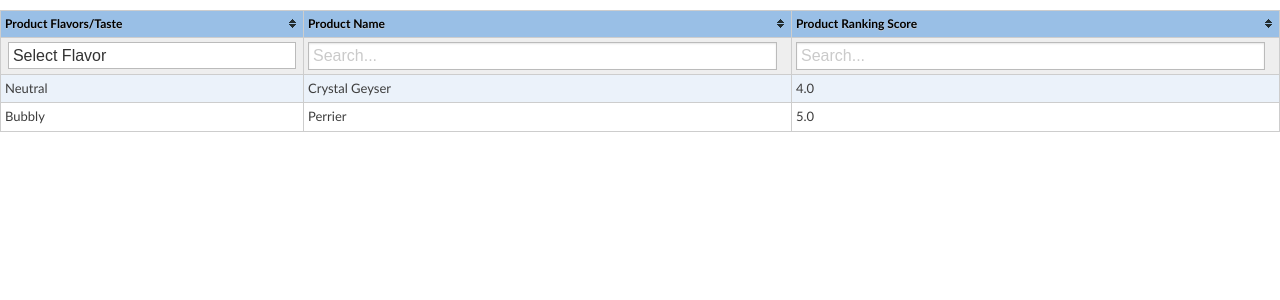
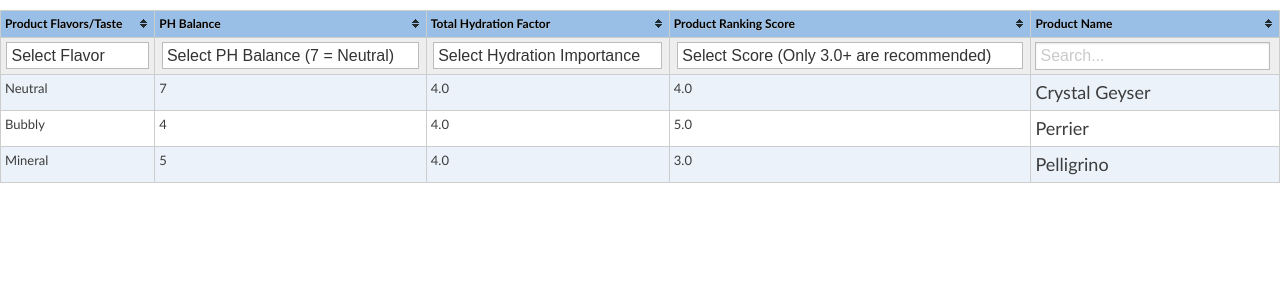
Before and after one commit to TopherK/Water, a Django app: page /recommend in a window 1280 px wide. Shown: the part 58-358 px from the top of the page. Run offline with Django 3.2, Linux system fonts and the light colour scheme; data comes from the database, SQL or seed files in the repository; both versions use the stored data as it was after the commit; parts of the project's set-up code (start-up, migrations or seed data) failed here and were passed over; some libraries are stand-ins or nearby versions.

Commit message:
Added Hydration Factor and PH Balance; Made Recommendations more filterable

```diff
--- a/Assignment_4/AddWater/forms.py
+++ b/Assignment_4/AddWater/forms.py
@@ -8,7 +8,7 @@
 class ProductForm(ModelForm):
     class Meta:
         model = Products
-        fields = ['ProductName','ProductCategory','ProductFlavor']
+        fields = ['ProductName','ProductCategory','ProductPHBalance','ProductFlavor']
 
 class FlavorsForm(ModelForm):
     class Meta:
--- a/Assignment_4/AddWater/models.py
+++ b/Assignment_4/AddWater/models.py
@@ -19,6 +19,24 @@
     ProductTotalScore = models.PositiveSmallIntegerField()
     NumberofReviews = models.PositiveSmallIntegerField()
     ProductFlavor = models.ForeignKey(Flavors)
+    ProductTotalHydrationFactor = models.PositiveIntegerField(default=0)
+
+    PH_CHOICES = (
+        (1, '1'),
+        (2, '2'),
+        (3, '3'),
+        (4, '4'),
+        (5, '5'),
+        (6, '6'),
+        (7, '7'),
+        (8, '8'),
+        (9, '9'),
+        (10, '10'),
+        (11, '11'),
+        (12, '12'),
+        (13, '13'),
+        (14, '14'),
+    )
     INT_CHOICES = (
         (1, '1'),
         (2, '2'),
@@ -26,6 +44,7 @@
         (4, '4'),
         (5, '5'),
     )
+    ProductPHBalance = models.PositiveSmallIntegerField(default=7, choices=PH_CHOICES)
     def __str__(self):
         return self.ProductName
 
@@ -39,6 +58,7 @@
         (5, '5'),
     )
     ReviewScore = models.PositiveSmallIntegerField(choices=CATEGORY_CHOICES)
+    HydrationFactor = models.PositiveSmallIntegerField(default=1, choices=CATEGORY_CHOICES)
     ReviewText = models.TextField()
     ReviewDate = models.DateTimeField(auto_now_add=True, db_index=True)
     username = models.ForeignKey(User)
--- a/Assignment_4/AddWater/templates/displayreviews.html
+++ b/Assignment_4/AddWater/templates/displayreviews.html
@@ -63,6 +63,7 @@
             <th class="username filter-select" data-placeholder="Select a User">Reviewed By</th>
             <th>Product Name</th>
             <th>Score</th>
+            <th>Hydration Factor</th>
             <th>Review</th>
             <th>Reviewed At</th>
         </thead>
@@ -73,6 +74,7 @@
                 <td> {{ element.username }}</td>
                 <td>{{ element.ProductName }}</td>
                 <td>{{ element.ReviewScore }}</td>
+                <td> {{ element.HydrationFactor }}</td>
                 <td> {{ element.ReviewText }}</td>
                 <td> {{ element.ReviewDate }}</td>
             </div>
--- a/Assignment_4/AddWater/templates/home.html
+++ b/Assignment_4/AddWater/templates/home.html
@@ -30,14 +30,14 @@
       </div>
     </form>
   </div>
-  <div class="large-12 columns">
-    <h2>Current List of water</h2>
-    <ul>
-    {% for element in content %}
-    <li>{{ element.ProductName }}, {{ element.ProductCategory }},  {{ element.ProductFlavor }} , {{ element.HydrationLevel }}</li>
-    {% endfor %}
-    </ul>
-
-  </div>
-</div>
+{#  <div class="large-12 columns">#}
+{#    <h2>Current List of Products</h2>#}
+{#    <ul>#}
+{#    {% for element in content %}#}
+{#    <li>{{ element.ProductName }}, {{ element.ProductCategory }},  {{ element.ProductFlavor }} , {{ element.ProductPHBalance }}</li>#}
+{#    {% endfor %}#}
+{#    </ul>#}
+{##}
+{#  </div>#}
+{#</div>#}
 {% endblock %}
--- a/Assignment_4/AddWater/templates/products.html
+++ b/Assignment_4/AddWater/templates/products.html
@@ -51,7 +51,9 @@
     <tr>
         <th>Product Name</th>
         <th>Product Category</th>
+        <th>Product PH Balance</th>
         <th>Product Ranking Score</th>
+        <th>Product Hydration Factor</th>
         <th>Number of Reviews</th>
         <th class="username filter-select" data-placeholder="Select Flavor">Product Flavors/Taste</th>
     </tr>
@@ -62,7 +64,9 @@
     <div id="{{ element.ProductName }}">
             <td> {{ element.ProductName }}</td>
             <td> {{ element.ProductCategory }}</td>
+            <td> {{ element.ProductPHBalance }}</td>
             <td> {{ element.ProductTotalScore }}</td>
+            <td> {{ element.ProductTotalHydrationFactor }}</td>
             <td> {{ element.NumberofReviews }}</td>
             <td> {{ element.ProductFlavor }}</td>
     </div>
--- a/Assignment_4/AddWater/templates/recommend.html
+++ b/Assignment_4/AddWater/templates/recommend.html
@@ -51,8 +51,10 @@
     <thead>
     <tr>
         <th class="username filter-select" data-placeholder="Select Flavor">Product Flavors/Taste</th>
+        <th class="username filter-select" data-placeholder="Select PH Balance (7 = Neutral)">PH Balance</th>
+        <th class="username filter-select" data-placeholder="Select Hydration Importance">Total Hydration Factor</th>
+        <th class="username filter-select" data-placeholder="Select Score (Only 3.0+ are recommended)">Product Ranking Score</th>
         <th>Product Name</th>
-        <th>Product Ranking Score</th>
     </tr>
     </thead>
     <tbody>
@@ -60,8 +62,10 @@
     <tr>
     <div id="{{ element.ProductName }}">
             <td> {{ element.ProductFlavor }}</td>
-            <td> {{ element.ProductName }}</td>
+            <td> {{ element.ProductPHBalance }}</td>
+           <td> {{ element.ProductTotalHydrationFactor }}</td>
             <td> {{ element.ProductTotalScore }}</td>
+        <td> <div style="font-size:large">{{ element.ProductName }}</div></td>
 
     </div>
     </tr>
--- a/Assignment_4/AddWater/views.py
+++ b/Assignment_4/AddWater/views.py
@@ -29,11 +29,11 @@
             ProductName = form.cleaned_data['ProductName']
             ProductCategory = form.cleaned_data['ProductCategory']
             ProductFlavor = form.cleaned_data['ProductFlavor']
-
+            ProductPHBalance = form.cleaned_data['ProductPHBalance']
 
             post = Products.objects.create(ProductName=ProductName, ProductCategory=ProductCategory,
                                            ProductFlavor=ProductFlavor,
-                                           ProductTotalScore=0, NumberofReviews=0,)
+                                           ProductTotalScore=0, NumberofReviews=0,ProductPHBalance=ProductPHBalance)
             post.save()
             # process the data in form.cleaned_data as required
             form = ProductForm()
@@ -65,21 +65,16 @@
 
 def products(request):
     productsByName = Products.objects.order_by('ProductName')
-    productsByScore = Products.objects.order_by('-ProductTotalScore')
 
-    for element in productsByScore:
-        if element.NumberofReviews != 0:
-            element.ProductTotalScore = round(element.ProductTotalScore / element.NumberofReviews, 1)
     for element in productsByName:
         if element.NumberofReviews != 0:
             element.ProductTotalScore = round(element.ProductTotalScore / element.NumberofReviews, 1)
-
+            element.ProductTotalHydrationFactor = round(element.ProductTotalHydrationFactor / element.NumberofReviews)
 
 
     context = {
         'title': "Home",
         'content': productsByName,
-        'scoreSort': productsByScore
     }
     return render(request, 'products.html', context)
 
@@ -93,10 +88,12 @@
             review.save()
         prodName = request.POST.get('ProductName') #actually returns the primary key
         prodScore = request.POST.get('ReviewScore')
+        hydro = request.POST.get('HydrationFactor')
 
         #update product object
         prodObj = Products.objects.get(pk=prodName)
         prodObj.ProductTotalScore += int(prodScore)
+        prodObj.ProductTotalHydrationFactor += int(hydro)
         prodObj.NumberofReviews += 1
         prodObj.save()
 
@@ -169,7 +166,8 @@
     for element in prod:
         if element.NumberofReviews != 0:
             element.ProductTotalScore = round(element.ProductTotalScore / element.NumberofReviews,1)
-            if element.ProductTotalScore > 3:
+            element.ProductTotalHydrationFactor = round(element.ProductTotalHydrationFactor / element.NumberofReviews, 1)
+            if element.ProductTotalScore >= 3:
                 rec.append(element)
 
     context = {
```
Also changed, not shown: Assignment_4/AddWater/templates/addReview.html (+10 -10 lines), Assignment_4/AddWater/migrations/0001_initial.py, Assignment_4/AddWater/migrations/0002_address.py (deleted), Assignment_4/AddWater/migrations/0002_auto_20170512_1344.py (added), Assignment_4/db.sqlite3.
